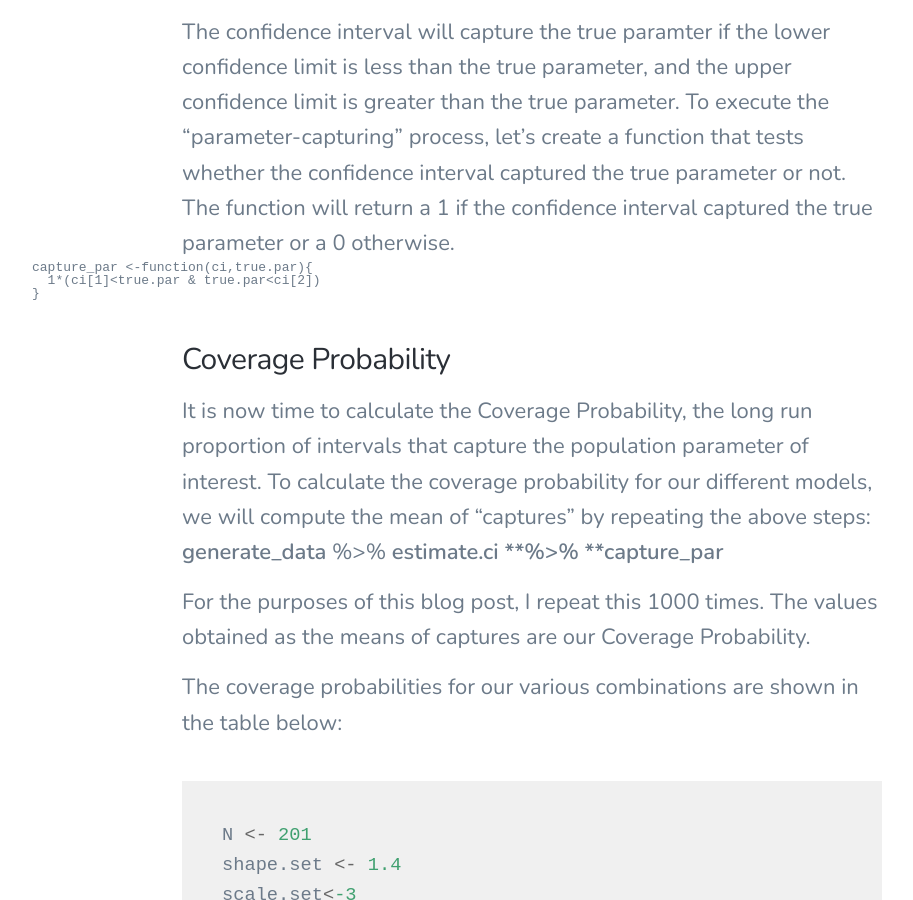
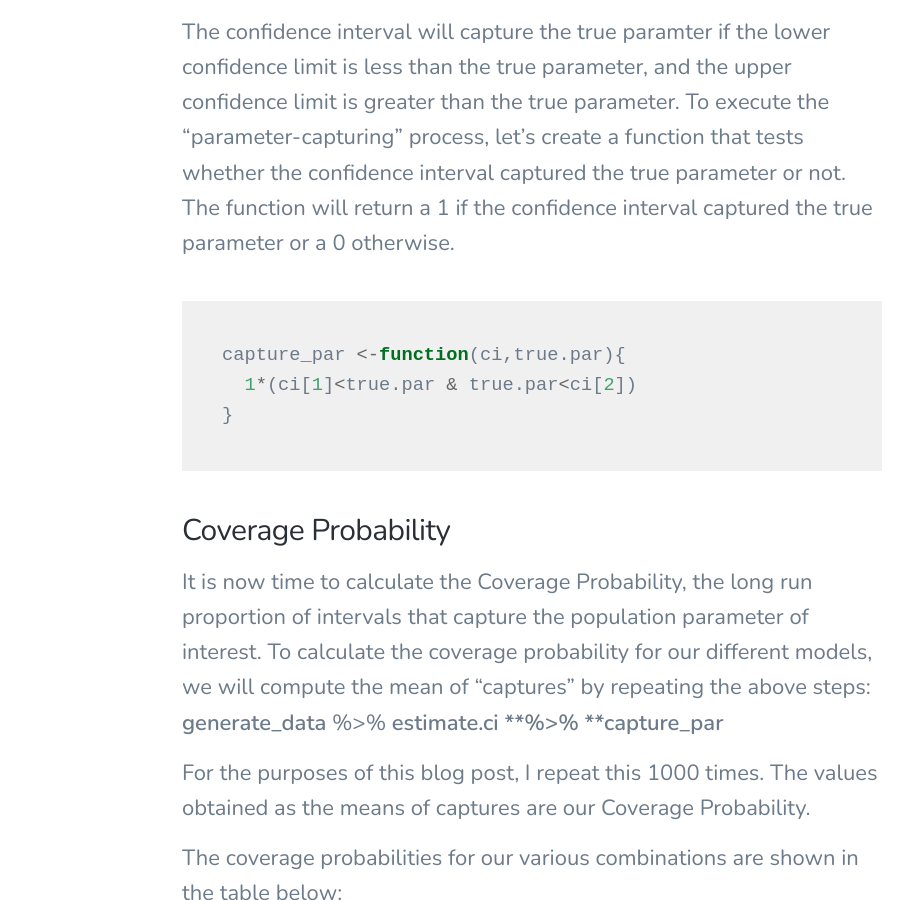
Before and after one commit to alfredprah/alfredprah.github.io2, a Jekyll site: the page built from _posts/2020-03-17-method-comprison.md, in a window 1280 px wide and 900 px high, scrolled down 5487 px. Shown: the whole window, without its empty margins (108-1021 px from the left). Built offline with Jekyll 4.4.1, drawn with Linux system fonts in a browser that asks for light colours; nearby versions of some CDN libraries.

Commit message:
Update 2020-03-17-method-comprison.md

````diff
--- a/_posts/2020-03-17-method-comprison.md
+++ b/_posts/2020-03-17-method-comprison.md
@@ -115,7 +115,7 @@ estimate.ci <- function(data,mod,par.int,R=5000,smoo=0.3){
 
 ### Capturing the Parameter
 The confidence interval will capture the true paramter if the lower confidence limit is less than the true parameter, and the upper confidence limit is greater than the true parameter. To execute the "parameter-capturing" process, let's create a function that tests whether the confidence interval captured the true parameter or not. The function will return a 1 if the confidence interval captured the true parameter or a 0 otherwise.
-```{r}
+```r
 capture_par <-function(ci,true.par){
   1*(ci[1]<true.par & true.par<ci[2])
 }
````
